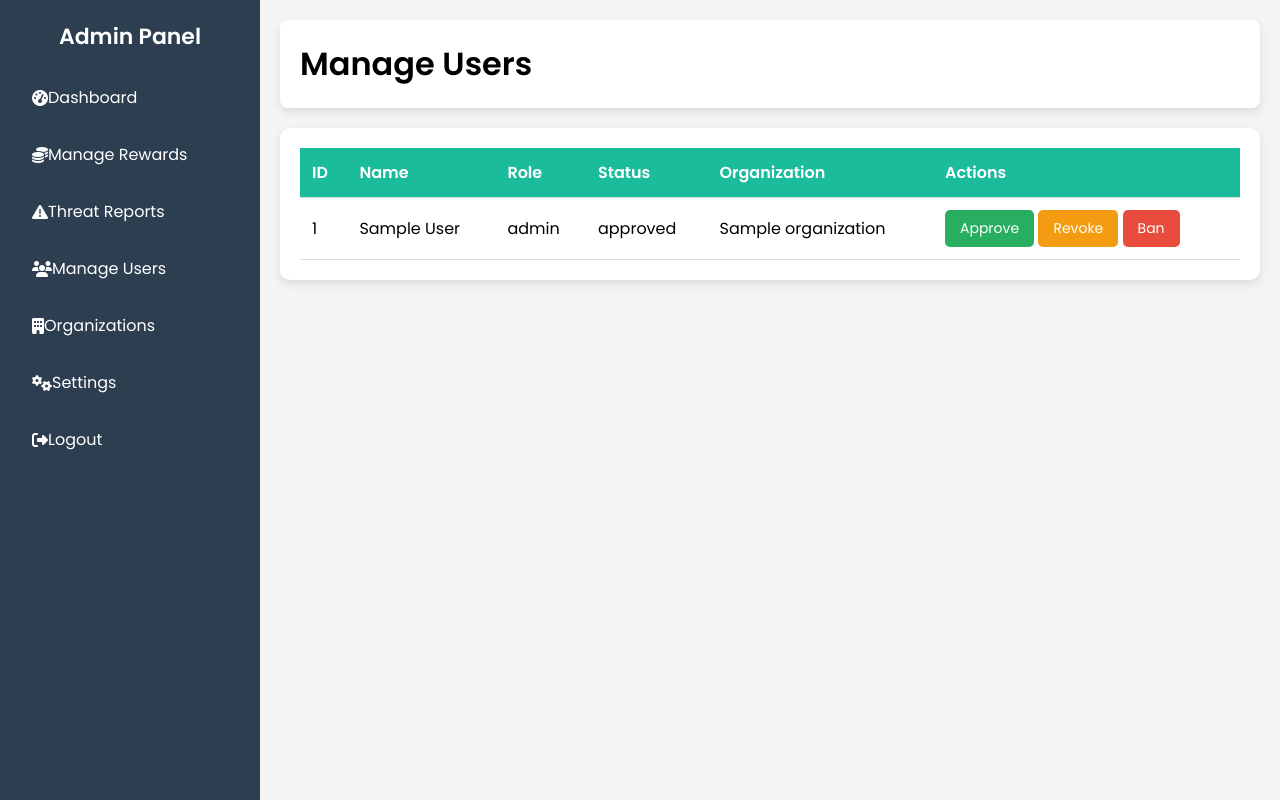
After one commit to iam-yshnav/Sentinel-ilahia, a Flask app: page /admin/users in a window 1280 px wide. The commit adds this page. Run offline with Flask 3, Linux system fonts and the light colour scheme; tables that the repository leaves empty hold one stand-in row (values such as "Sample post"); some libraries are stand-ins or nearby versions.

Commit message:
use ban,revoke,approval

```diff
--- a/app/admin/routes.py
+++ b/app/admin/routes.py
@@ -4,6 +4,7 @@ from app import db
 
 admin_bp = Blueprint('admin', __name__)
 
+### 🏠 Admin Dashboard ###
 @admin_bp.route('/')
 def admin_dashboard():
 
@@ -12,6 +13,7 @@ def admin_dashboard():
     users = User.query.all()  # Fetch all users
     return render_template('admin.html', threats=active_threats, deleted_threats=deleted_threats, users=users)
 
+### 🚨 Threat Management ###
 @admin_bp.route('/approve_threat/<int:threat_id>', methods=['POST'])
 def approve_threat(threat_id):
     threat = ThreatReport.query.get_or_404(threat_id)
@@ -115,3 +117,75 @@ def deban_organization(org_id):
             db.session.rollback()
             flash(f"Error unbanning organization: {e}", "danger")
     return redirect(url_for('admin.add_organization'))
+
+### 👥 User Management ###
+
+@admin_bp.route('/users')
+def admin_users():
+    users = User.query.all()
+    return render_template('admin_user.html', users=users)
+
+@admin_bp.route('/admin/user/approve', methods=['POST'])
+def approve_user():
+    user_id = request.form.get('user_id')
+    organization_id = request.form.get('organization_id')
+
+    user = User.query.get(user_id)
+    if not user:
+        flash("User not found.", "danger")
+        return redirect(url_for('admin.admin_users'))
+
+    organization = Organization.query.get(organization_id)
+    if not organization:
+        flash("Organization not found.", "danger")
+        return redirect(url_for('admin.admin_users'))
+
+    if user.organization_id == organization_id and user.status == "approved":
+        flash("User is already approved for this organization.", "warning")
+    else:
+        user.organization_id = organization_id
+        user.status = "approved"
+        db.session.commit()
+        flash(f"User {user_id} approved successfully!", "success")
+
+    return redirect(url_for('admin.admin_users'))
+
+@admin_bp.route('/admin/user/revoke', methods=['POST'])
+def revoke_user():
+    user_id = request.form.get('user_id')
+
+    user = User.query.get(user_id)
+    if not user:
+        flash("User not found.", "danger")
+        return redirect(url_for('admin.admin_users'))
+
+    if user.status == "revoked":
+        flash("User is already revoked.", "warning")
+    else:
+        user.status = "revoked"
+        db.session.commit()
+        flash(f"User {user_id}'s access has been revoked.", "success")
+
+    return redirect(url_for('admin.admin_users'))
+
+@admin_bp.route('/admin/user/ban', methods=['POST'])
+def ban_user():
+    user_id = request.form.get('user_id')
+
+    user = User.query.get(user_id)
+    if not user:
+        flash("User not found.", "danger")
+        return redirect(url_for('admin.admin_users'))
+
+    if user.role == "admin":
+        flash("Cannot ban an admin!", "danger")
+        return redirect(url_for('admin.admin_users'))
+
+    if user.status == "banned":
+        flash("User is already banned.", "warning")
+    else:
+        user.status = "banned"
+        db.session.commit()
+        flash(f"User {user_id} has been banned from the system.", "success")
+
+    return redirect(url_for('admin.admin_users'))
--- a/app/models.py
+++ b/app/models.py
@@ -83,7 +83,8 @@ class User(db.Model):
     designation = db.Column(db.String(120), nullable=True)
     team = db.Column(db.String(120), nullable=True)
     domain = db.Column(db.String(120), nullable=True)
-
+    status = db.Column(db.String(20), default='pending')
+    # Possible values: 'pending', 'approved', 'revoked', 'banned'
     created_at = db.Column(db.DateTime, default=datetime.utcnow)
 
     def set_password(self, password):
--- /dev/null
+++ b/app/templates/admin_user.html
@@ -0,0 +1,193 @@
+<!DOCTYPE html>
+<html lang="en">
+<head>
+    <meta charset="UTF-8" />
+    <meta name="viewport" content="width=device-width, initial-scale=1.0" />
+    <title>Admin - Manage Users</title>
+    <link href="https://fonts.googleapis.com/css2?family=Poppins:wght@400;600&display=swap" rel="stylesheet" />
+    <script src="https://kit.fontawesome.com/a076d05399.js" crossorigin="anonymous"></script>
+    <style>
+        * {
+            margin: 0;
+            padding: 0;
+            box-sizing: border-box;
+            font-family: "Poppins", sans-serif;
+        }
+
+        body {
+            display: flex;
+            background-color: #f4f4f4;
+        }
+
+        .sidebar {
+            width: 260px;
+            background-color: #2c3e50;
+            color: white;
+            position: fixed;
+            height: 100vh;
+            padding: 20px;
+        }
+
+        .sidebar h2 {
+            text-align: center;
+            font-size: 22px;
+            margin-bottom: 20px;
+        }
+
+        .sidebar a {
+            display: flex;
+            align-items: center;
+            padding: 12px;
+            color: white;
+            text-decoration: none;
+            font-size: 16px;
+            margin: 8px 0;
+            border-radius: 8px;
+            transition: 0.3s;
+        }
+
+        .sidebar a:hover {
+            background: #1abc9c;
+            transform: translateX(5px);
+        }
+
+        .main-content {
+            margin-left: 260px;
+            padding: 20px;
+            width: calc(100% - 260px);
+        }
+
+        .header {
+            background-color: white;
+            padding: 20px;
+            border-radius: 8px;
+            box-shadow: 0 4px 10px rgba(0, 0, 0, 0.1);
+            display: flex;
+            justify-content: space-between;
+            align-items: center;
+        }
+
+        .table-container {
+            margin-top: 20px;
+            background: white;
+            padding: 20px;
+            border-radius: 10px;
+            box-shadow: 0 4px 10px rgba(0, 0, 0, 0.1);
+        }
+
+        table {
+            width: 100%;
+            border-collapse: collapse;
+        }
+
+        table th, table td {
+            padding: 12px;
+            text-align: left;
+            border-bottom: 1px solid #ddd;
+        }
+
+        table th {
+            background: #1abc9c;
+            color: white;
+        }
+
+        table tr:hover {
+            background: #e8f6f3;
+        }
+
+        .btn {
+            padding: 8px 15px;
+            border: none;
+            border-radius: 5px;
+            cursor: pointer;
+            font-size: 14px;
+        }
+
+        .approve-btn { background-color: #27ae60; color: white; }
+        .revoke-btn { background-color: #f39c12; color: white; }
+        .ban-btn { background-color: #e74c3c; color: white; }
+
+        @media (max-width: 768px) {
+            .sidebar {
+                width: 70px;
+            }
+
+            .sidebar h2, .sidebar a span {
+                display: none;
+            }
+
+            .sidebar a {
+                justify-content: center;
+            }
+
+            .main-content {
+                margin-left: 70px;
+                width: calc(100% - 70px);
+            }
+        }
+    </style>
+</head>
+<body>
+
+    <!-- Sidebar -->
+    <div class="sidebar">
+        <h2>Admin Panel</h2>
+        <a href="#"><i class="fas fa-tachometer-alt"></i> <span>Dashboard</span></a>
+        <a href="#"><i class="fas fa-coins"></i> <span>Manage Rewards</span></a>
+        <a href="#"><i class="fas fa-exclamation-triangle"></i> <span>Threat Reports</span></a>
+        <a href="/admin/users"><i class="fas fa-users"></i> <span>Manage Users</span></a> <!-- Added this element -->
+        <a href="/admin/orgs/add"><i class="fas fa-building"></i> <span>Organizations</span></a>
+        <a href="#"><i class="fas fa-cogs"></i> <span>Settings</span></a>
+        <a href="#"><i class="fas fa-sign-out-alt"></i> <span>Logout</span></a>
+    </div>
+
+    <!-- Main Content -->
+    <div class="main-content">
+        <div class="header">
+            <h1>Manage Users</h1>
+        </div>
+        <div class="table-container">
+            <table>
+                <thead>
+                    <tr>
+                        <th>ID</th>
+                        <th>Name</th>
+                        <th>Role</th>
+                        <th>Status</th>
+                        <th>Organization</th>
+                        <th>Actions</th>
+                    </tr>
+                </thead>
+                <tbody>
+                    {% for user in users %}
+                    <tr>
+                        <td>{{ user.id }}</td>
+                        <td>{{ user.name }}</td>
+                        <td>{{ user.role }}</td>
+                        <td>{{ user.status }}</td>
+                        <td>{{ user.organization.name if user.organization else "None" }}</td>
+                        <td>
+                            <form method="POST" action="{{ url_for('admin.approve_user') }}" style="display:inline;">
+                                <input type="hidden" name="user_id" value="{{ user.id }}">
+                                <input type="hidden" name="organization_id" value="{{ user.organization.id if user.organization else '' }}">
+                                <button class="btn approve-btn" type="submit">Approve</button>
+                            </form>
+
+                            <form method="POST" action="{{ url_for('admin.revoke_user') }}" style="display:inline;">
+                                <input type="hidden" name="user_id" value="{{ user.id }}">
+                                <button class="btn revoke-btn" type="submit">Revoke</button>
+                            </form>
+                            <form method="POST" action="{{ url_for('admin.ban_user') }}" style="display:inline;">
+                                <input type="hidden" name="user_id" value="{{ user.id }}">
+                                <button class="btn ban-btn" type="submit">Ban</button>
+                            </form>
+                        </td>
+                    </tr>
+                    {% endfor %}
+                </tbody>
+            </table>
+        </div>
+    </div>
+
+</body>
+</html>
```
Also changed, not shown: app/auth/routes.py (+18 -5 lines), app/templates/register.html (+72 -93 lines).
